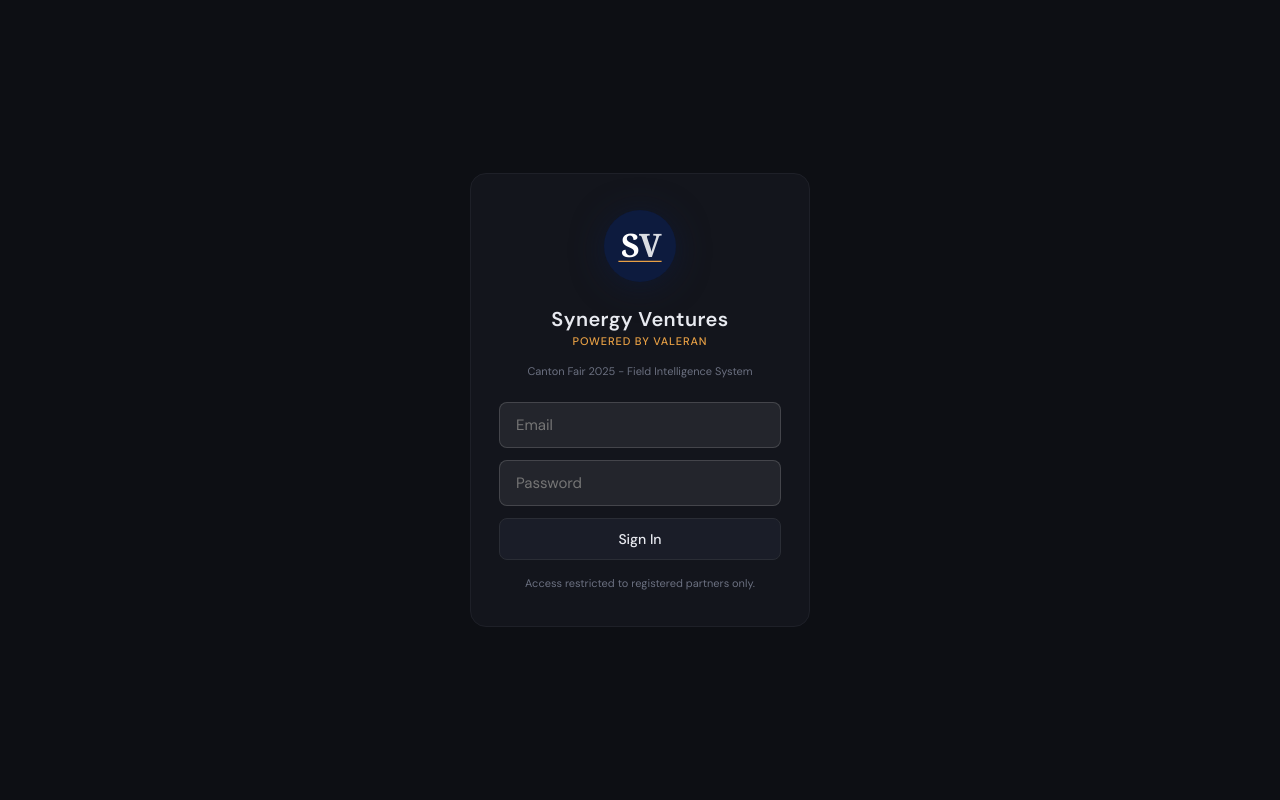
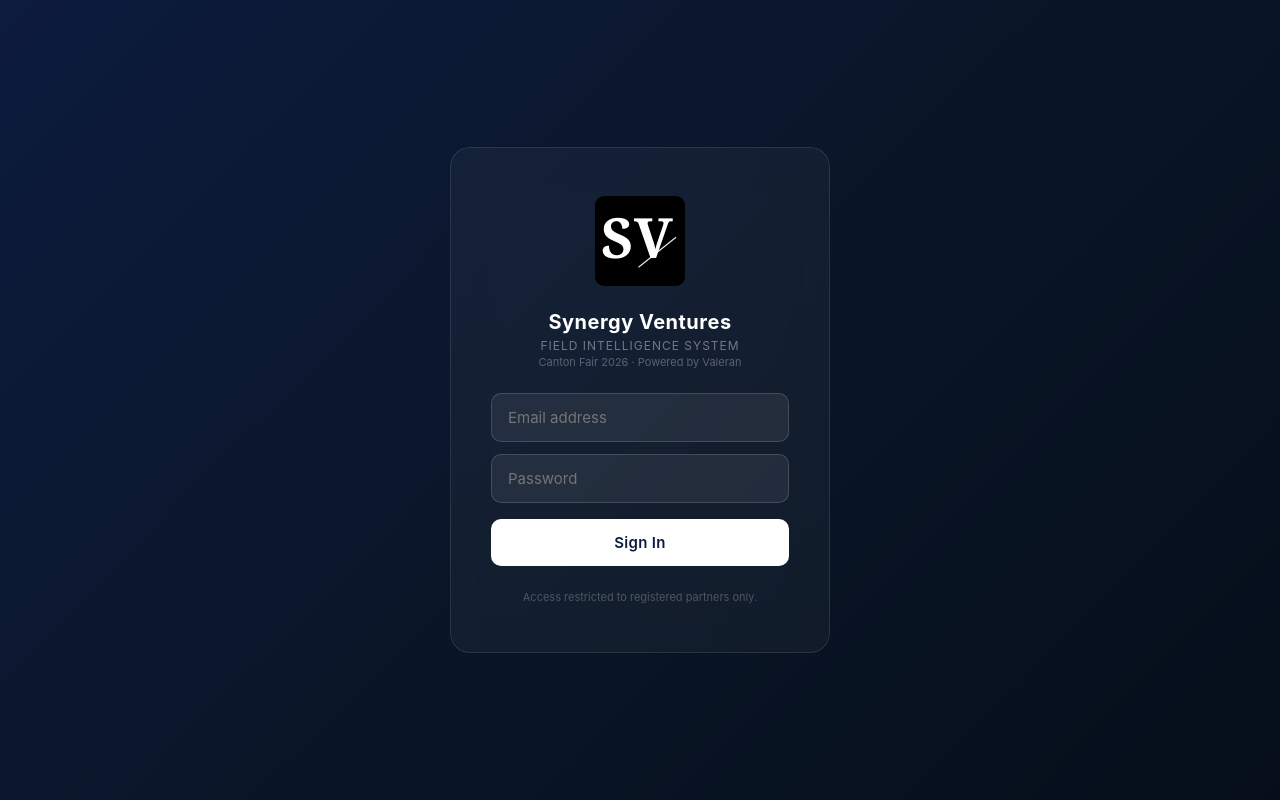
Before and after one commit to euaeros2026-afk/valeran-synergy, a React (Vite) app in the folder frontend/: page / in a window 1280 px wide. Built offline with nearby package versions, Linux system fonts and the light colour scheme; the HTML template or start-up script is replaced by a standard one.

Commit message:
feat: real SV logo on login (black bg, white serif SV, diagonal slash) + clean dark UI

```diff
--- a/frontend/src/pages/Login.jsx
+++ b/frontend/src/pages/Login.jsx
@@ -1,30 +1,101 @@
 import { useState } from 'react'
+
 export default function Login({ supabase }) {
   const [email, setEmail] = useState('')
   const [password, setPassword] = useState('')
   const [error, setError] = useState(null)
   const [loading, setLoading] = useState(false)
+
   async function handleSubmit(e) {
     e.preventDefault()
     setLoading(true)
+    setError(null)
     const { error } = await supabase.auth.signInWithPassword({ email, password })
     if (error) { setError(error.message); setLoading(false) }
   }
+
   return (
-    <div className="login-page">
-      <div className="login-card">
-        <div className="sv-logo">
-          <svg viewBox="0 0 80 80" width="72" height="72"><circle cx="40" cy="40" r="40" fill="#0d1b3e"/><text x="19" y="52" fontFamily="Georgia" fontSize="36" fontWeight="700" fill="white">S</text><text x="39" y="52" fontFamily="Georgia" fontSize="36" fontWeight="700" fill="rgba(255,255,255,0.85)">V</text><line x1="16" y1="57" x2="64" y2="57" stroke="#e8a045" strokeWidth="1.5"/></svg>
+    <div style={{
+      minHeight: '100vh', display: 'flex', alignItems: 'center', justifyContent: 'center',
+      background: 'linear-gradient(135deg, #0d1b3e 0%, #0a1628 50%, #050e1a 100%)',
+      padding: '20px', fontFamily: '-apple-system, BlinkMacSystemFont, sans-serif'
+    }}>
+      <div style={{
+        background: 'rgba(255,255,255,0.04)', backdropFilter: 'blur(20px)',
+        border: '1px solid rgba(255,255,255,0.1)', borderRadius: '20px',
+        padding: '48px 40px', width: '100%', maxWidth: '380px',
+        display: 'flex', flexDirection: 'column', alignItems: 'center', gap: '24px'
+      }}>
+
+        {/* REAL SV LOGO — matches the uploaded image exactly */}
+        <svg viewBox="0 0 120 120" xmlns="http://www.w3.org/2000/svg" width="90" height="90">
+          {/* Black background */}
+          <rect width="120" height="120" fill="#000000" rx="12"/>
+          {/* S letter — large serif */}
+          <text x="8" y="82" fontFamily="Georgia, 'Times New Roman', serif" fontSize="74"
+                fontWeight="700" fill="white" letterSpacing="-2">S</text>
+          {/* V letter — large serif, offset right */}
+          <text x="52" y="82" fontFamily="Georgia, 'Times New Roman', serif" fontSize="74"
+                fontWeight="700" fill="white" letterSpacing="-2">V</text>
+          {/* Diagonal slash through V — thin line */}
+          <line x1="58" y1="95" x2="108" y2="55" stroke="white" strokeWidth="1.5" opacity="0.9"/>
+        </svg>
+
+        {/* Brand */}
+        <div style={{ textAlign: 'center' }}>
+          <div style={{ color: 'white', fontSize: '20px', fontWeight: '700', letterSpacing: '0.5px' }}>
+            Synergy Ventures
+          </div>
+          <div style={{ color: 'rgba(255,255,255,0.4)', fontSize: '12px', marginTop: '4px', letterSpacing: '1px', textTransform: 'uppercase' }}>
+            Field Intelligence System
+          </div>
+          <div style={{ color: 'rgba(255,255,255,0.3)', fontSize: '11px', marginTop: '2px' }}>
+            Canton Fair 2026 · Powered by Valeran
+          </div>
         </div>
-        <div className="login-brand"><div className="login-title">Synergy Ventures</div><div className="login-valeran">powered by Valeran</div></div>
-        <div className="login-tagline">Canton Fair 2025 - Field Intelligence System</div>
-        <form onSubmit={handleSubmit} style={{width:'100%',display:'flex',flexDirection:'column',gap:'12px',marginTop:'8px'}}>
-          <input type="email" placeholder="Email" value={email} onChange={e=>setEmail(e.target.value)} required style={{padding:'12px 16px',borderRadius:'8px',border:'1px solid rgba(255,255,255,0.15)',background:'rgba(255,255,255,0.07)',color:'white',fontSize:'15px',outline:'none'}}/>
-          <input type="password" placeholder="Password" value={password} onChange={e=>setPassword(e.target.value)} required style={{padding:'12px 16px',borderRadius:'8px',border:'1px solid rgba(255,255,255,0.15)',background:'rgba(255,255,255,0.07)',color:'white',fontSize:'15px',outline:'none'}}/>
-          <button type="submit" className="google-btn" disabled={loading} style={{justifyContent:'center'}}>{loading ? 'Signing in...' : 'Sign In'}</button>
+
+        {/* Form */}
+        <form onSubmit={handleSubmit} style={{ width: '100%', display: 'flex', flexDirection: 'column', gap: '12px' }}>
+          <input
+            type="email" placeholder="Email address" value={email}
+            onChange={e => setEmail(e.target.value)} required
+            style={{
+              padding: '14px 16px', borderRadius: '10px', fontSize: '15px',
+              border: '1px solid rgba(255,255,255,0.15)', background: 'rgba(255,255,255,0.07)',
+              color: 'white', outline: 'none', width: '100%', boxSizing: 'border-box'
+            }}
+          />
+          <input
+            type="password" placeholder="Password" value={password}
+            onChange={e => setPassword(e.target.value)} required
+            style={{
+              padding: '14px 16px', borderRadius: '10px', fontSize: '15px',
+              border: '1px solid rgba(255,255,255,0.15)', background: 'rgba(255,255,255,0.07)',
+              color: 'white', outline: 'none', width: '100%', boxSizing: 'border-box'
+            }}
+          />
+          <button type="submit" disabled={loading} style={{
+            padding: '14px', borderRadius: '10px', fontSize: '15px', fontWeight: '600',
+            background: loading ? 'rgba(255,255,255,0.1)' : 'white', color: '#0d1b3e',
+            border: 'none', cursor: loading ? 'not-allowed' : 'pointer', marginTop: '4px',
+            transition: 'all 0.2s', letterSpacing: '0.3px'
+          }}>
+            {loading ? 'Signing in…' : 'Sign In'}
+          </button>
         </form>
-        {error && <div className="login-error">{error}</div>}
-        <div className="login-note">Access restricted to registered partners only.</div>
+
+        {error && (
+          <div style={{
+            color: '#ff6b6b', fontSize: '13px', textAlign: 'center',
+            background: 'rgba(255,107,107,0.1)', padding: '10px 14px',
+            borderRadius: '8px', border: '1px solid rgba(255,107,107,0.2)', width: '100%',
+            boxSizing: 'border-box'
+          }}>{error}</div>
+        )}
+
+        <div style={{ color: 'rgba(255,255,255,0.25)', fontSize: '11px', textAlign: 'center' }}>
+          Access restricted to registered partners only.
+        </div>
       </div>
     </div>
   )
```
